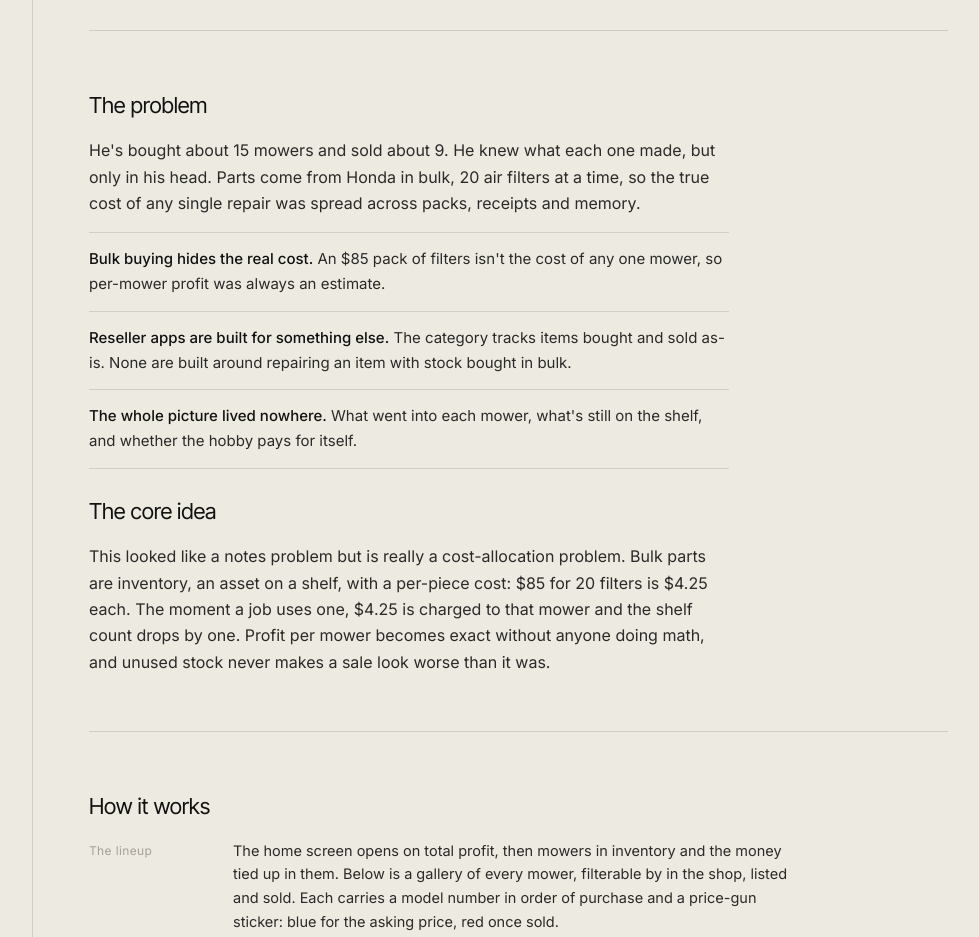
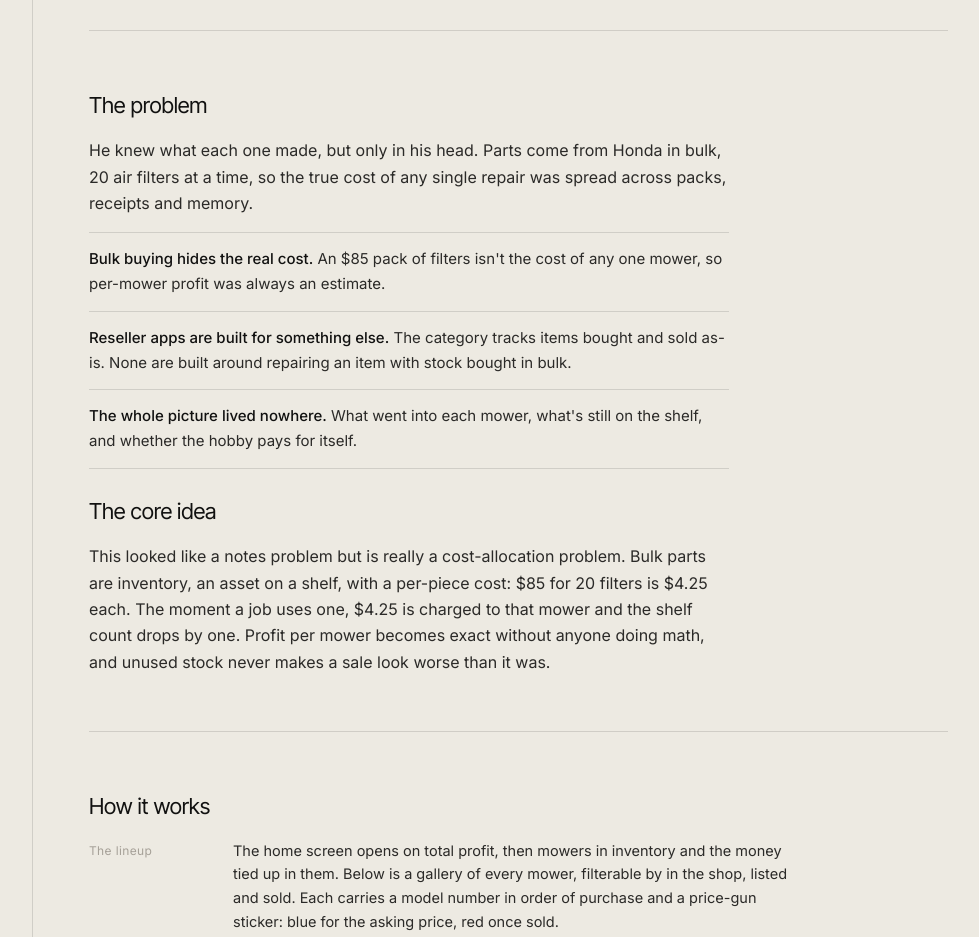
Before and after one commit to jules-definitely/fyi, a plain HTML site: page mower.html in a window 1280 px wide. Shown: the part 1220-2157 px from the top of the page, without its empty margins (248-1227 px from the left). Drawn offline with Linux system fonts and the light colour scheme.

Commit message:
Mower Ledger page: drop the mower counts
Co-Authored-By: Claude Opus 5.5 <noreply@anthropic.com>
Claude-Session: https://claude.ai/code/session_015WQEqQiMFvincPxCz7zSVQ

```diff
--- a/mower.html
+++ b/mower.html
@@ -65,7 +65,7 @@
     <hr class="rule">
 
     <h2>The problem</h2>
-    <p>He's bought about 15 mowers and sold about 9. He knew what each one made, but only in his head. Parts come from Honda in bulk, 20 air filters at a time, so the true cost of any single repair was spread across packs, receipts and memory.</p>
+    <p>He knew what each one made, but only in his head. Parts come from Honda in bulk, 20 air filters at a time, so the true cost of any single repair was spread across packs, receipts and memory.</p>
     <ul class="perspective">
       <li><strong>Bulk buying hides the real cost.</strong> An $85 pack of filters isn't the cost of any one mower, so per-mower profit was always an estimate.</li>
       <li><strong>Reseller apps are built for something else.</strong> The category tracks items bought and sold as-is. None are built around repairing an item with stock bought in bulk.</li>
```
